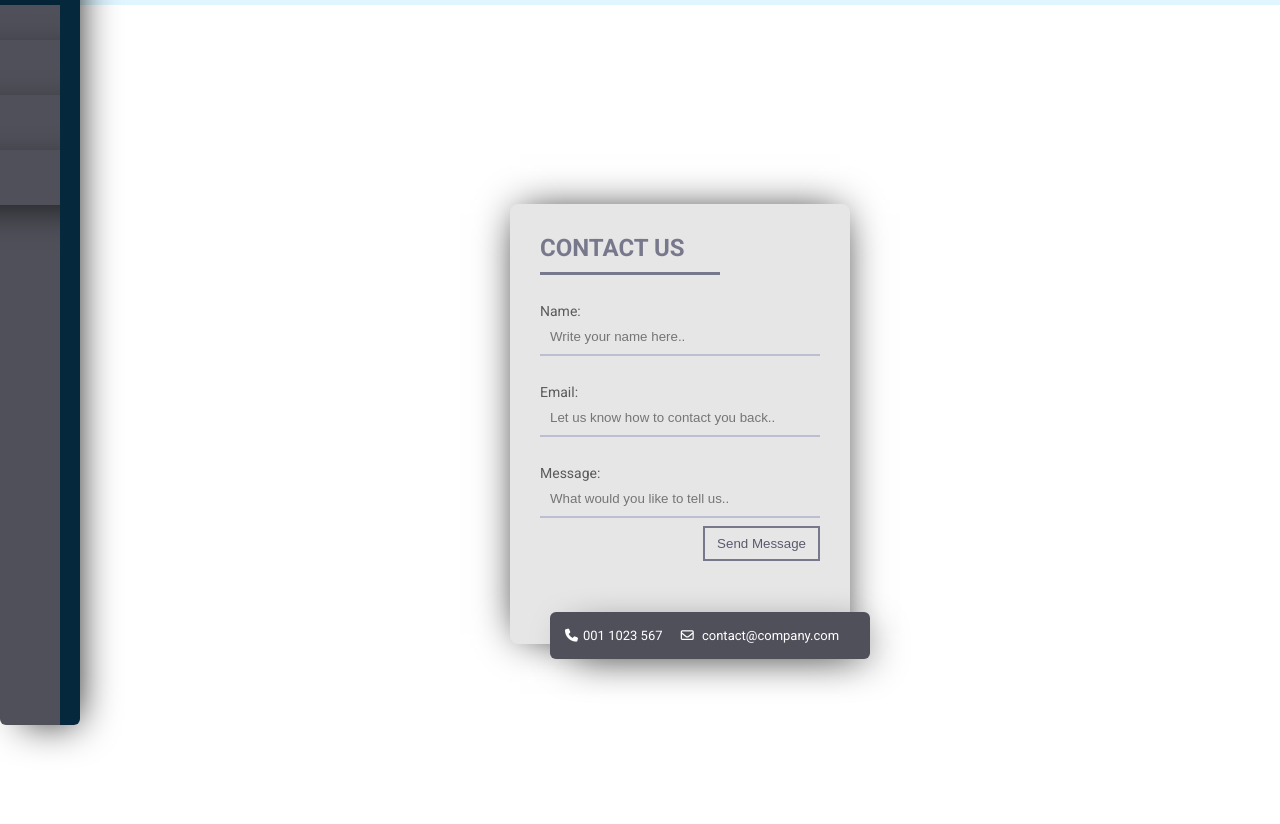
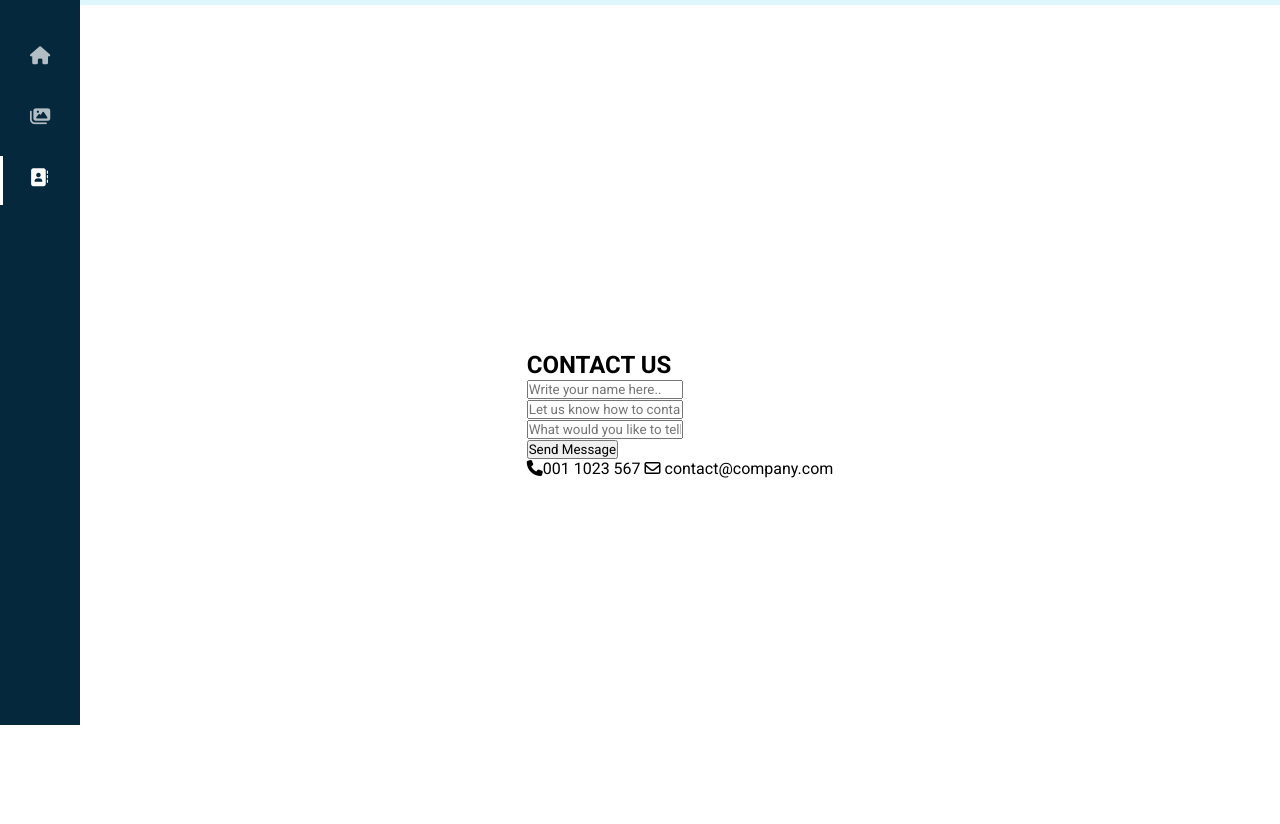
Before and after one commit to AbdielFco/nasa.github.io, a plain HTML site: page contact.html in a window 1280 px wide. Shown: the part 75-899 px from the top of the page. Drawn offline with Linux system fonts and the light colour scheme.

Commit message:
Update contact.html

```diff
--- a/contact.html
+++ b/contact.html
@@ -4,15 +4,6 @@
 
     <style>
 
-        .form{width:340px;height:440px;background:#e6e6e6;border-radius:8px;box-shadow:0 0 40px -10px #000;margin:calc(50vh - 220px) auto;padding:20px 30px;max-width:calc(100vw - 40px);box-sizing:border-box;font-family:'Montserrat',sans-serif;position:relative}
-        h2{margin:10px 0;padding-bottom:10px;width:180px;color:#78788c;border-bottom:3px solid #78788c}
-        input{width:100%;padding:10px;box-sizing:border-box;background:none;outline:none;resize:none;border:0;font-family:'Montserrat',sans-serif;transition:all .3s;border-bottom:2px solid #bebed2}
-        input:focus{border-bottom:2px solid #78788c}
-        p:before{content:attr(type);display:block;margin:28px 0 0;font-size:14px;color:#5a5a5a}
-        button{float:right;padding:8px 12px;margin:8px 0 0;font-family:'Montserrat',sans-serif;border:2px solid #78788c;background:0;color:#5a5a6e;cursor:pointer;transition:all .3s}
-        button:hover{background:#78788c;color:#fff}
-        div{content:'Hi';position:absolute;bottom:-15px;right:-20px;background:#50505a;color:#fff;width:320px;padding:16px 4px 16px 0;border-radius:6px;font-size:13px;box-shadow:10px 10px 40px -14px #000}
-        span{margin:0 5px 0 15px}
     </style>
 
     <meta charset="UTF-8">
```
